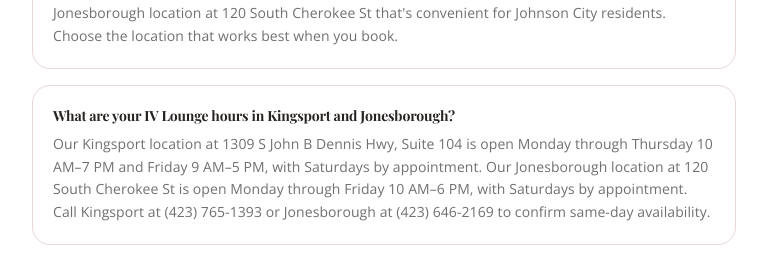
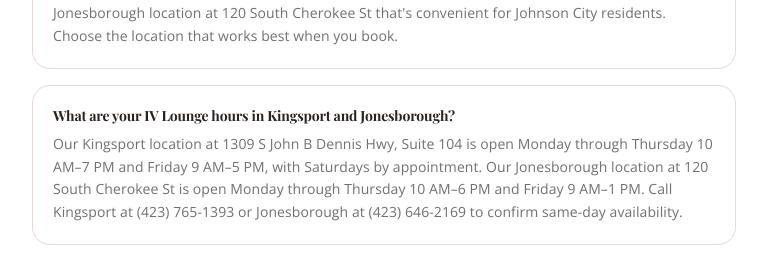
Before and after one commit to kgarretson78-create/balanced-wellness, a React (Vite) app: page /iv-lounge-kingsport-tn in a window 1280 px wide. Shown: the part 8040-8300 px from the top of the page, without its empty margins (256-1023 px from the left). Built offline with nearby package versions, Linux system fonts and the light colour scheme; no server answers; a web font is replaced by a local one.

Commit message:
Correct Jonesborough hours

```diff
--- a/src/pages/seo/IVLoungeKingsport.tsx
+++ b/src/pages/seo/IVLoungeKingsport.tsx
@@ -298,7 +298,7 @@ export const data = {
     },
     {
       q: "What are your IV Lounge hours in Kingsport and Jonesborough?",
-      a: "Our Kingsport location at 1309 S John B Dennis Hwy, Suite 104 is open Monday through Thursday 10 AM–7 PM and Friday 9 AM–5 PM, with Saturdays by appointment. Our Jonesborough location at 120 South Cherokee St is open Monday through Friday 10 AM–6 PM, with Saturdays by appointment. Call Kingsport at (423) 765-1393 or Jonesborough at (423) 646-2169 to confirm same-day availability.",
+      a: "Our Kingsport location at 1309 S John B Dennis Hwy, Suite 104 is open Monday through Thursday 10 AM–7 PM and Friday 9 AM–5 PM, with Saturdays by appointment. Our Jonesborough location at 120 South Cherokee St is open Monday through Thursday 10 AM–6 PM and Friday 9 AM–1 PM. Call Kingsport at (423) 765-1393 or Jonesborough at (423) 646-2169 to confirm same-day availability.",
     },
     {
       q: "Do you offer NAD+ therapy, B12, or vitamin injections in addition to IV drips?",
```
